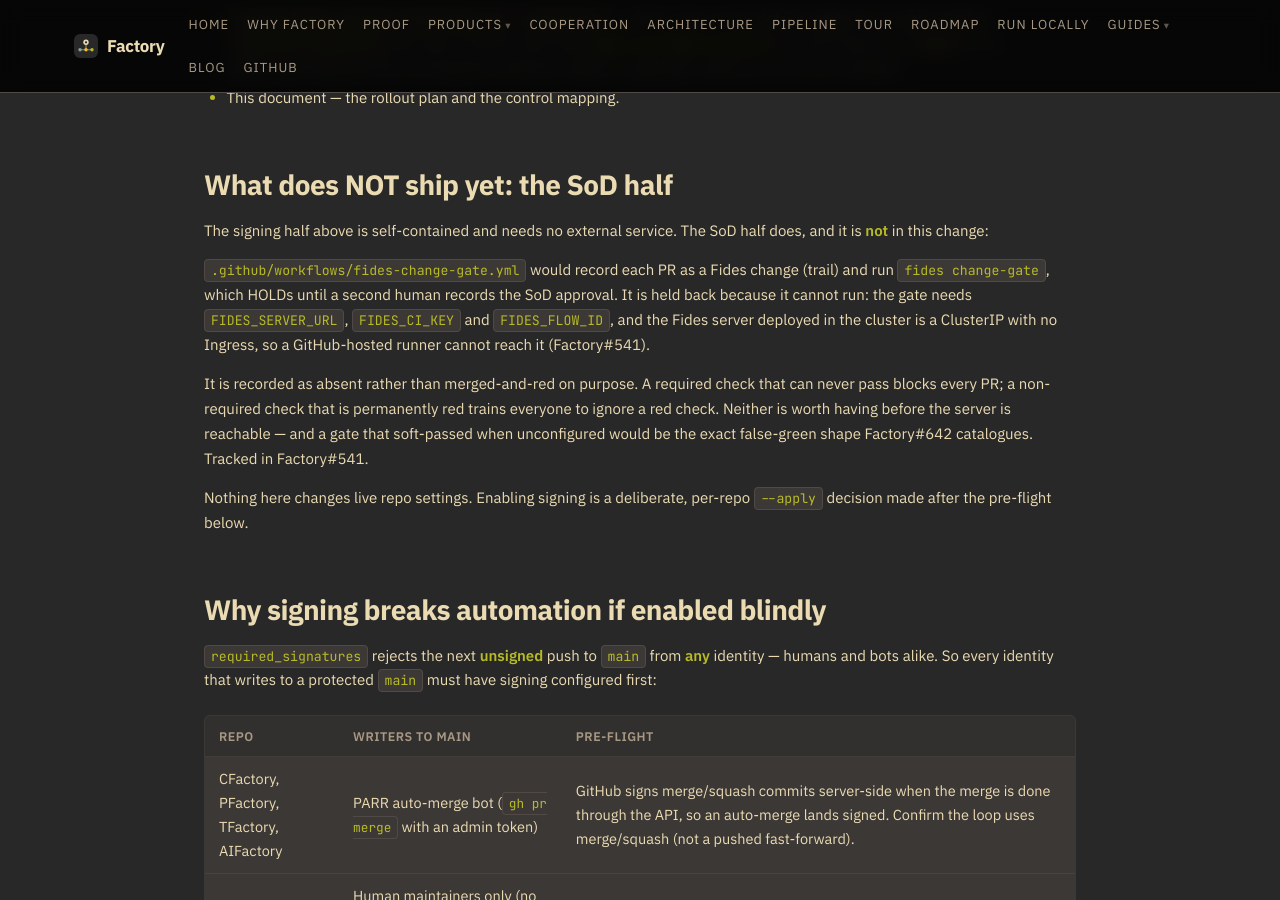
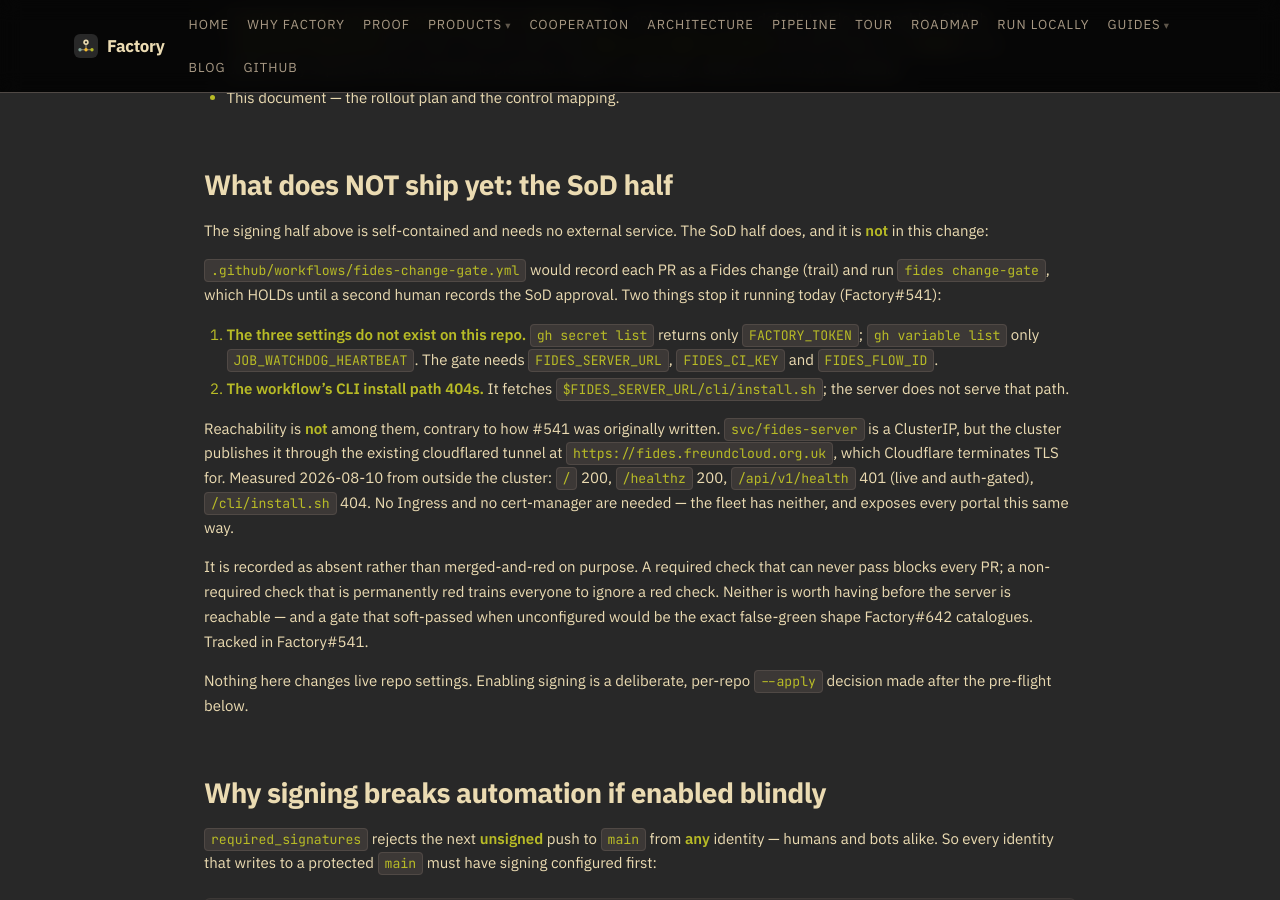
Before and after one commit to olafkfreund/Factory, a Jekyll site: the page built from docs/compliance/signed-commits-and-sod.md, in a window 1280 px wide and 900 px high, scrolled down 757 px. Built offline with Jekyll 4.4.1, drawn with Linux system fonts in a browser that asks for light colours; our own code applies the rules of GitHub Pages for plain Markdown files; some of the changed text lies outside the part shown.

Commit message:
docs(compliance): the Fides server is reachable; correct why the SoD half waits
The previous commit stated the blocker as "svc/fides-server is a ClusterIP with
no Ingress, so a GitHub-hosted runner cannot reach it", carried over from how
Factory#541 was written on 2026-07-24. It is wrong, and it would have sent the
next person to build an ingress controller and cert-manager that this cluster
does not have and does not need.

The fleet exposes nothing through Ingress. There is no IngressClass in the
cluster, no ClusterIssuer CRD, and no LoadBalancer or NodePort service. Every
portal is published through a single cloudflared tunnel, and its config already
carries the route:

    - hostname: fides.freundcloud.org.uk
      service: http://fides-server.fides.svc.cluster.local:8080

Measured from outside the cluster today: / 200, /healthz 200, /api/v1/health 401
(live and auth-gated). Cloudflare terminates TLS.

What actually stops the gate is narrower and both parts are fixable:

  - the three settings do not exist on this repo (gh secret list returns only
    FACTORY_TOKEN; gh variable list only JOB_WATCHDOG_HEARTBEAT);
  - the workflow installs the CLI from $FIDES_SERVER_URL/cli/install.sh, and
    that path is 404 — the finding PR #619 made, reproduced against the public
    hostname.

Also records that FIDES_SERVER_URL must be the public hostname: a GitHub-hosted
runner cannot resolve the in-cluster service DNS.

Refs Factory#541.

Co-Authored-By: Claude Opus 5 (1M context) <noreply@anthropic.com>
Claude-Session: https://claude.ai/code/session_01RUpkhNpMJJiTKequB4qZaY

```diff
--- a/docs/compliance/signed-commits-and-sod.md
+++ b/docs/compliance/signed-commits-and-sod.md
@@ -39,10 +39,21 @@ half does, and it is **not** in this change:
 
 `.github/workflows/fides-change-gate.yml` would record each PR as a Fides change
 (trail) and run `fides change-gate`, which HOLDs until a second human records the
-SoD approval. It is held back because it cannot run: the gate needs
-`FIDES_SERVER_URL`, `FIDES_CI_KEY` and `FIDES_FLOW_ID`, and the Fides server
-deployed in the cluster is a ClusterIP with no Ingress, so a GitHub-hosted runner
-cannot reach it (Factory#541).
+SoD approval. Two things stop it running today (Factory#541):
+
+1. **The three settings do not exist on this repo.** `gh secret list` returns only
+   `FACTORY_TOKEN`; `gh variable list` only `JOB_WATCHDOG_HEARTBEAT`. The gate needs
+   `FIDES_SERVER_URL`, `FIDES_CI_KEY` and `FIDES_FLOW_ID`.
+2. **The workflow's CLI install path 404s.** It fetches
+   `$FIDES_SERVER_URL/cli/install.sh`; the server does not serve that path.
+
+Reachability is **not** among them, contrary to how #541 was originally written.
+`svc/fides-server` is a ClusterIP, but the cluster publishes it through the
+existing cloudflared tunnel at `https://fides.freundcloud.org.uk`, which
+Cloudflare terminates TLS for. Measured 2026-08-10 from outside the cluster:
+`/` 200, `/healthz` 200, `/api/v1/health` 401 (live and auth-gated),
+`/cli/install.sh` 404. No Ingress and no cert-manager are needed — the fleet has
+neither, and exposes every portal this same way.
 
 It is recorded as absent rather than merged-and-red on purpose. A required check
 that can never pass blocks every PR; a non-required check that is permanently red
@@ -106,11 +117,12 @@ Signing and SoD are independent; do signing first (it is the lower-risk half).
 
 ### Phase C — turn on the Fides change gate (SoD)
 
-**Blocked, and on infrastructure rather than on code.** `svc/fides-server` in the
-`fides` namespace is a ClusterIP with no Ingress, and this repo has no self-hosted
-runner, so a GitHub-hosted runner has no route to it. Phase C cannot begin until
-one of the two exists — publish the server with TLS and public DNS, or register a
-self-hosted runner on the cluster network. Factory#541 carries that decision.
+**Not blocked on reachability.** The server is already published through the
+cloudflared tunnel at `https://fides.freundcloud.org.uk` (see above). What is
+missing is the three repo settings and a working CLI install; Factory#541 tracks
+both. Set `FIDES_SERVER_URL` to that public hostname, not to the in-cluster
+service DNS — a GitHub-hosted runner cannot resolve
+`fides-server.fides.svc.cluster.local`.
 
 5. Per repo, create a Fides Flow and set the repo secrets/vars the workflow reads:
    `FIDES_SERVER_URL`, `FIDES_CI_KEY` (a Writer service-account key), and the
```
